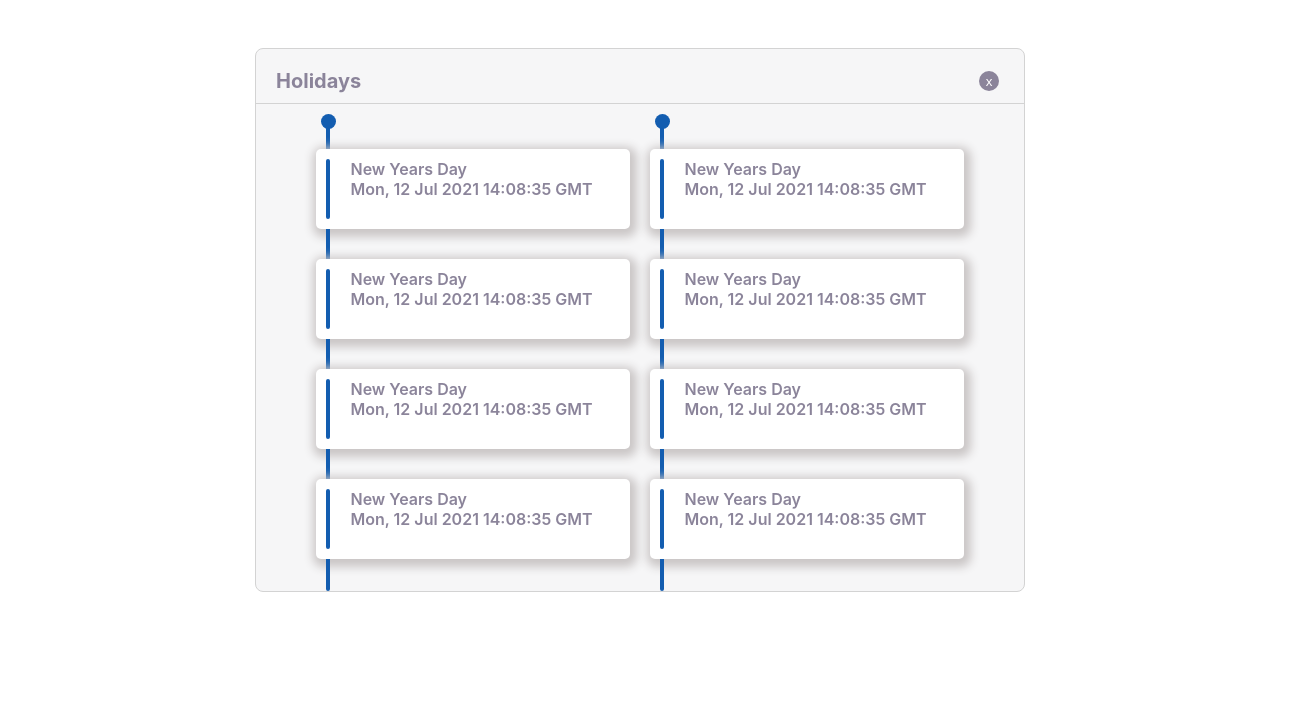
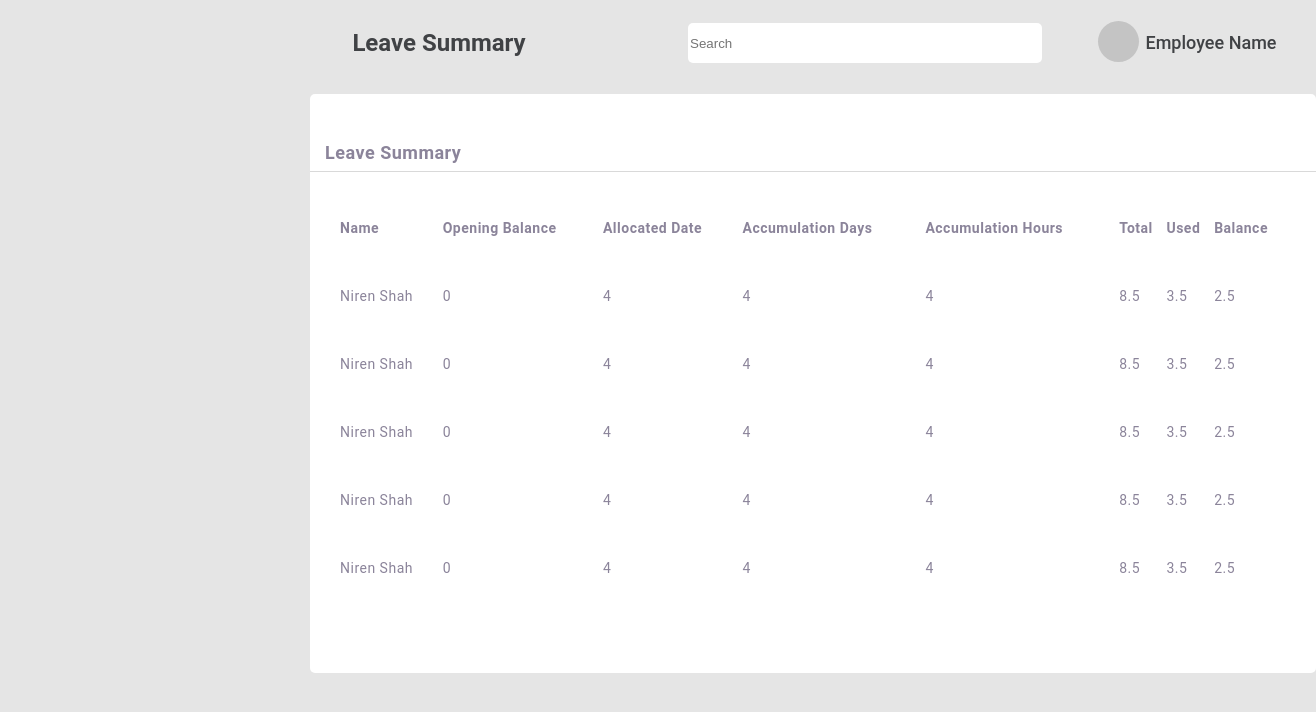
Before and after one commit to Sarita-Dangi-Internship/fuse-HRM, a React (Create React App) app: page / in a window 1280 px wide. Shown: the top 712 px of the page, 1316 px wide, since content can reach past the window. Built offline with nearby package versions, Linux system fonts and the light colour scheme.

Commit message:
Display the required leave summary layout

```diff
--- a/src/App.js
+++ b/src/App.js
@@ -1,10 +1,12 @@
 import "./App.css";
-import Holiday from "./components/holiday";
+// import Holiday from "./components/holiday";
+import LeaveSummary from "./components/leaveSummary";
 
 function App() {
   return (
     <div className="App">
-      <Holiday />
+      {/* <Holiday /> */}
+      <LeaveSummary />
     </div>
   );
 }
--- a/src/components/holiday.js
+++ b/src/components/holiday.js
@@ -1,5 +1,5 @@
 import React, { Component } from "react";
-import "../styling/holidays.css";
+import "../styles/main.scss";
 
 export class holiday extends Component {
   constructor() {
--- /dev/null
+++ b/src/components/leaveSummary.js
@@ -0,0 +1,120 @@
+import React, { Component } from "react";
+import { Table } from "react-bootstrap";
+import "../styles/main.scss";
+
+export class LeaveSummary extends Component {
+  constructor() {
+    super();
+    this.state = {
+      users: [
+        {
+          name: "Niren Shah",
+          opening_bal: 0.0,
+          allocated_date: 4.0,
+          accumulation_days: 4.0,
+          accumulation_hrs: 4.0,
+          adjusted: 1.0,
+          total: 8.5,
+          used: 3.5,
+          bal: 2.5,
+        },
+        {
+          name: "Niren Shah",
+          opening_bal: 0.0,
+          allocated_date: 4.0,
+          accumulation_days: 4.0,
+          accumulation_hrs: 4.0,
+          adjusted: 1.0,
+          total: 8.5,
+          used: 3.5,
+          bal: 2.5,
+        },
+        {
+          name: "Niren Shah",
+          opening_bal: 0.0,
+          allocated_date: 4.0,
+          accumulation_days: 4.0,
+          accumulation_hrs: 4.0,
+          adjusted: 1.0,
+          total: 8.5,
+          used: 3.5,
+          bal: 2.5,
+        },
+        {
+          name: "Niren Shah",
+          opening_bal: 0.0,
+          allocated_date: 4.0,
+          accumulation_days: 4.0,
+          accumulation_hrs: 4.0,
+          adjusted: 1.0,
+          total: 8.5,
+          used: 3.5,
+          bal: 2.5,
+        },
+        {
+          name: "Niren Shah",
+          opening_bal: 0.0,
+          allocated_date: 4.0,
+          accumulation_days: 4.0,
+          accumulation_hrs: 4.0,
+          adjusted: 1.0,
+          total: 8.5,
+          used: 3.5,
+          bal: 2.5,
+        },
+      ],
+    };
+  }
+  render() {
+    return (
+      <div className="layout">
+        <div className="nav_bar">
+          <p className="title">Leave Summary</p>
+          <input type="text" placeholder="Search" className="search"></input>
+          <div className="photo_profile"></div>
+          <div>
+            <p className="employee_name">Employee Name</p>
+          </div>
+        </div>
+        <div className="body">
+          <p className="inner_title">Leave Summary</p>
+          <Table striped bordered>
+            <thead>
+              <tr>
+                <th>Name</th>
+                <th>Opening Balance</th>
+                <th>Allocated Date</th>
+                <th>Accumulation Days</th>
+                <th>Accumulation Hours</th>
+                <th>Total</th>
+                <th>Used</th>
+                <th>Balance</th>
+              </tr>
+            </thead>
+
+            {this.state.users.map((user) => {
+              return <tbody>{UserData(user)}</tbody>;
+            })}
+          </Table>
+        </div>
+      </div>
+    );
+  }
+}
+
+const UserData = (user) => {
+  return (
+    <tr>
+      <td>{user.name}</td>
+      <td>{user.opening_bal}</td>
+      <td>{user.allocated_date}</td>
+      <td>{user.accumulation_days}</td>
+      <td>{user.accumulation_hrs}</td>
+      <td>{user.total}</td>
+      <td>{user.used}</td>
+      <td>{user.bal}</td>
+    </tr>
+  );
+};
+
+export default LeaveSummary;
--- /dev/null
+++ b/src/styles/layouts/leaveSummary.scss
@@ -0,0 +1,118 @@
+* {
+  background: #e5e5e5;
+}
+.body {
+  background: #ffffff;
+  border-radius: 5px;
+  position: relative;
+  width: 1006px;
+  height: 579px;
+  left: 310px;
+  top: 94px;
+}
+.title {
+  position: absolute;
+  width: 174px;
+  height: 28px;
+  left: 352px;
+  top: 29px;
+
+  font-family: Roboto;
+  font-style: normal;
+  font-weight: bold;
+  font-size: 24px;
+  line-height: 28px;
+
+  color: #404245;
+}
+.search {
+  border: none;
+  position: absolute;
+  width: 354px;
+  height: 40px;
+  left: 688px;
+  top: 23px;
+
+  background: #ffffff;
+  border-radius: 5px;
+}
+.photo_profile {
+  border-radius: 50%;
+  position: absolute;
+  width: 41px;
+  height: 41px;
+  left: 1098px;
+  top: 21px;
+  background: #c4c4c4;
+}
+.employee_name {
+  position: absolute;
+  width: 132px;
+  height: 21px;
+  left: 1145px;
+  top: 32px;
+
+  font-family: Roboto;
+  font-style: normal;
+  font-weight: 500;
+  font-size: 18px;
+  line-height: 21px;
+
+  color: #404245;
+}
+
+.inner_title {
+  background: #ffffff;
+  position: absolute;
+  height: 28px;
+  width: 100%;
+  top: 50px;
+  text-align: left;
+  padding-left: 15px;
+  font-family: Roboto;
+  font-weight: bold;
+  font-size: 18px;
+  letter-spacing: 0.496657px;
+  color: #8b849a;
+  border-bottom: 0.5px solid rgba(0, 0, 0, 0.15);
+}
+
+table {
+  position: absolute;
+  width: 950px;
+  left: 30px;
+  top: 100px;
+  background: #ffffff;
+  border-radius: 5px;
+}
+
+thead {
+  font-family: Roboto;
+  font-weight: 700;
+  font-size: 14px;
+  line-height: 27px;
+
+  letter-spacing: 0.496657px;
+
+  color: #8b849a;
+}
+tbody {
+  font-family: Roboto;
+
+  font-style: normal;
+  background: #ffffff;
+
+  font-weight: normal;
+  font-size: 14px;
+  line-height: 27px;
+
+  letter-spacing: 0.496657px;
+
+  color: #8b849a;
+}
+td,
+th {
+  text-align: left;
+  line-height: 68px;
+  background: #ffffff;
+}
--- a/src/styles/main.scss
+++ b/src/styles/main.scss
@@ -18,8 +18,8 @@
 // ==========================================================================
 // Base Styles
 // ==========================================================================
-@import 'base/reset';
-@import 'base/base';
+@import "base/reset";
+@import "base/base";
 // @import 'base/typography';
 
 // ==========================================================================
@@ -32,8 +32,9 @@
 
 //Layouts
 // @import 'layouts/todo';
-@import 'Layouts/blog';
-
+// @import "Layouts/blog";
+@import "Layouts/holidays";
+@import "Layouts/leaveSummary";
 // .banner {
 //   height: 500px;
 //   background-color: teal;
```
Also changed, not shown: src/styles/layouts/holidays.scss (renamed from src/styling/holidays.css).
